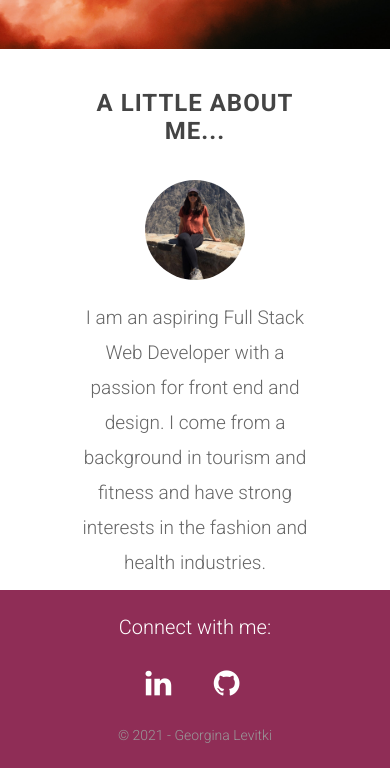
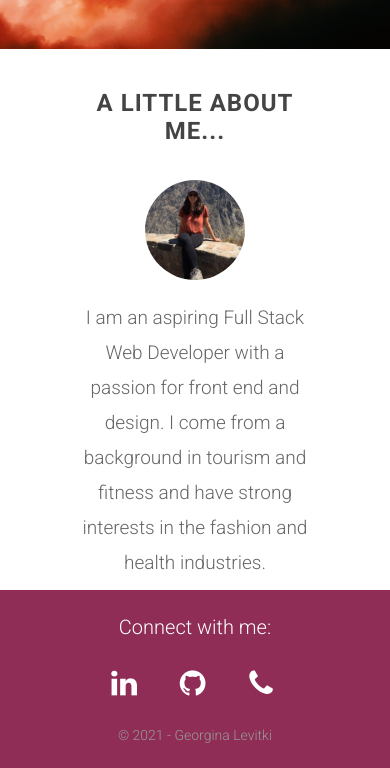
Before and after one commit to glevii/Updated-Portfolio, a plain HTML site: page index.html in a window 390 px wide. Shown: the part 691-1459 px from the top of the page. Drawn offline with Linux system fonts and the light colour scheme; a script that the page names is missing.

Commit message:
updated phone number

```diff
--- a/index.html
+++ b/index.html
@@ -84,6 +84,7 @@
 					<li><a href="https://www.linkedin.com/in/georgina-levitki-68a4a01ba/" target="_blank"><i
 								class="fa fa-linkedin"></i></a></li>
 					<li><a href="https://github.com/glevii" target="_blank"><i class="fa fa-github"></i></a></li>
+					<li><a href="tel:+61-492-859-633"><i class="fa fa-phone"></i></a></li>
 				</ul>
 				<p>
 					&copy; 2021 - Georgina Levitki<br />
```
Also changed, not shown: contact.html (+1 -0 lines), projects.html (+1 -1 lines).
